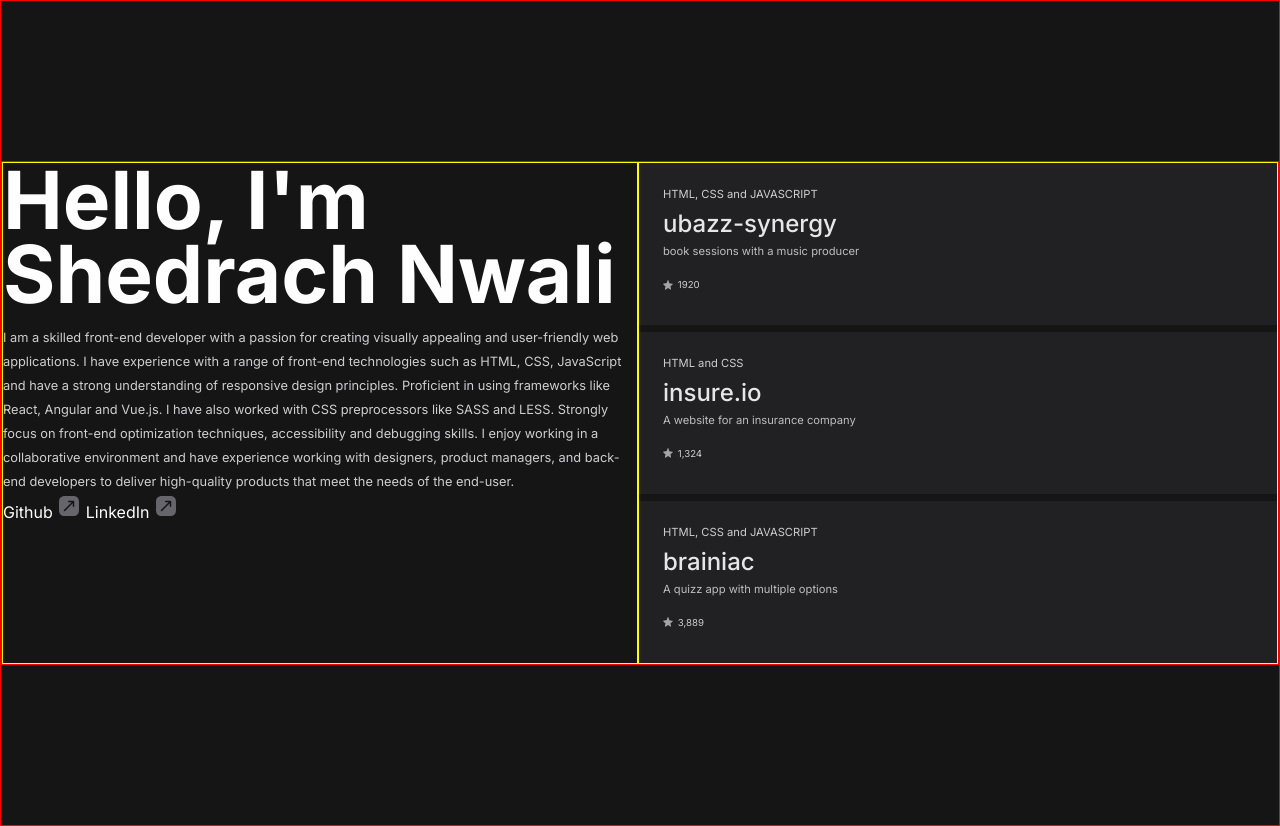
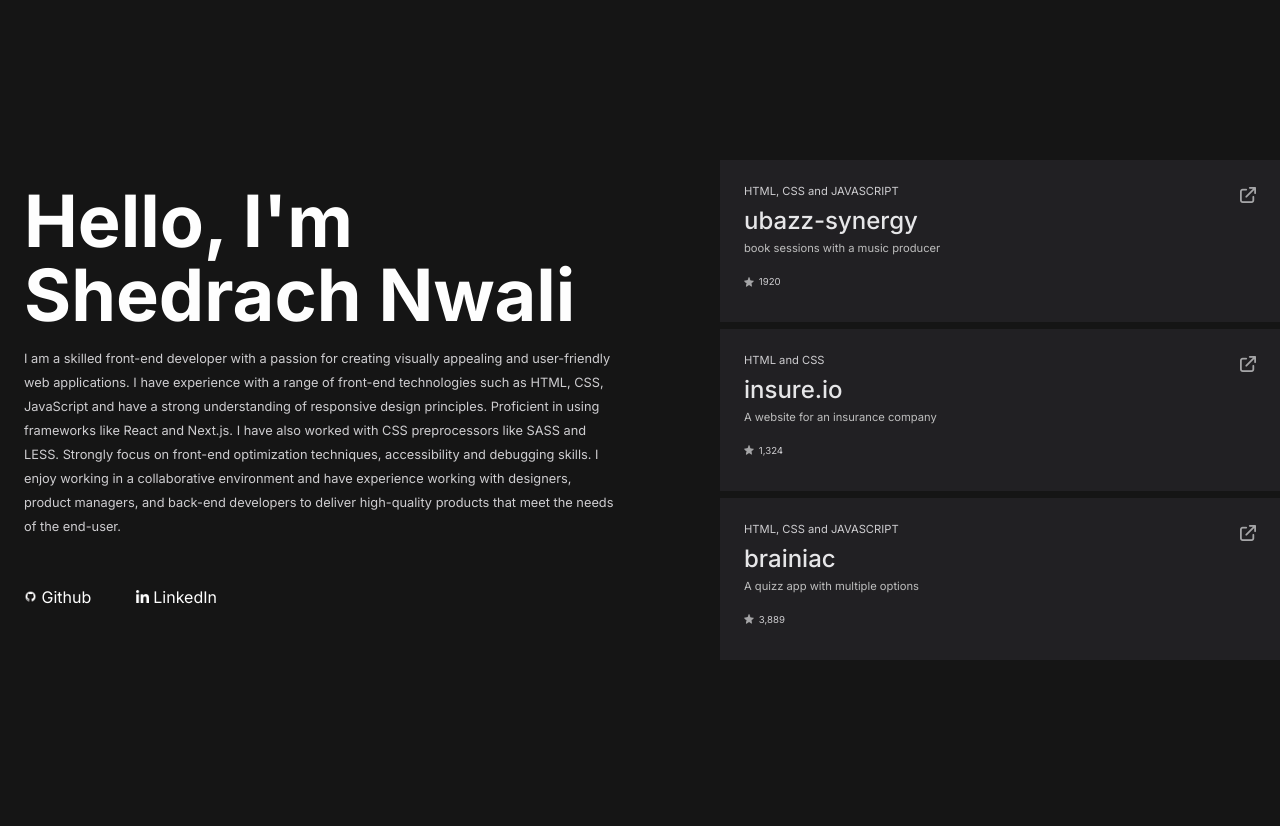
Before and after one commit to shedrachIkenna/portfolio, a plain HTML site: page index.html in a window 1280 px wide. Drawn offline with Linux system fonts and the light colour scheme.

Commit message:
Finished desktop view

```diff
--- a/index.html
+++ b/index.html
@@ -19,18 +19,21 @@
                         <h1>Shedrach Nwali</h1>
                     </div>
                     <div class="roleBox">
-                        <p class="mainText">I am a skilled front-end developer with a passion for creating visually appealing and user-friendly web applications. I have experience with a range of front-end technologies such as HTML, CSS, JavaScript and have a strong understanding of responsive design principles. Proficient in using frameworks like React, Angular and Vue.js. I have also worked with CSS preprocessors like SASS and LESS. Strongly focus on front-end optimization techniques, accessibility and debugging skills. I enjoy working in a collaborative environment and have experience working with designers, product managers, and back-end developers to deliver high-quality products that meet the needs of the end-user.</p>
+                        <p class="mainText">I am a skilled front-end developer with a passion for creating visually appealing and user-friendly web applications. I have experience with a range of front-end technologies such as HTML, CSS, JavaScript and have a strong understanding of responsive design principles. Proficient in using frameworks like React and Next.js. I have also worked with CSS preprocessors like SASS and LESS. Strongly focus on front-end optimization techniques, accessibility and debugging skills. I enjoy working in a collaborative environment and have experience working with designers, product managers, and back-end developers to deliver high-quality products that meet the needs of the end-user.</p>
                     </div>
                 </div>
                 <div class="links">
-                    <a href="">Github <svg xmlns="http://www.w3.org/2000/svg" width="24" height="24" fill="none"><path fill="#66656b" d="M16.19 2H7.81C4.17 2 2 4.17 2 7.81v8.37C2 19.83 4.17 22 7.81 22h8.37c3.64 0 5.81-2.17 5.81-5.81V7.81C22 4.17 19.83 2 16.19 2Zm1.06 10.33c0 .41-.34.75-.75.75s-.75-.34-.75-.75V9.31l-7.72 7.72c-.15.15-.34.22-.53.22s-.38-.07-.53-.22a.754.754 0 0 1 0-1.06l7.72-7.72h-3.02c-.41 0-.75-.34-.75-.75s.34-.75.75-.75h4.83c.41 0 .75.34.75.75v4.83Z"/></svg></a>
-                    <a href="">LinkedIn <svg xmlns="http://www.w3.org/2000/svg" width="24" height="24" fill="none"><path fill="#66656b" d="M16.19 2H7.81C4.17 2 2 4.17 2 7.81v8.37C2 19.83 4.17 22 7.81 22h8.37c3.64 0 5.81-2.17 5.81-5.81V7.81C22 4.17 19.83 2 16.19 2Zm1.06 10.33c0 .41-.34.75-.75.75s-.75-.34-.75-.75V9.31l-7.72 7.72c-.15.15-.34.22-.53.22s-.38-.07-.53-.22a.754.754 0 0 1 0-1.06l7.72-7.72h-3.02c-.41 0-.75-.34-.75-.75s.34-.75.75-.75h4.83c.41 0 .75.34.75.75v4.83Z"/></svg></a>
+                    <a href=""><img src="/img/github.png" alt=""> Github</a>
+                    <a href=""><img src="/img/linkedin.png" alt=""> LinkedIn</a>
                 </div>
             </section>
             <section id="project-box" class="boxes">
                 <div class="pboxes">
                     <a href="https://ubazz-synergy.vercel.app/">
-                        <p class="pboxes-header">HTML, CSS and JAVASCRIPT</p>
+                        <div class="header-box">
+                            <p class="pboxes-header">HTML, CSS and JAVASCRIPT</p>
+                            <img src="/img/elink.png" alt="">
+                        </div>
                         <h2>ubazz-synergy</h2>
                         <p class="pboxes-description">book sessions with a music producer</p>
                         <p class="pboxes-star"><img src="/img/st.png" alt=""> 1920</p>
@@ -38,7 +41,10 @@
                 </div>
                 <div class="pboxes" id="mid-pboxes">
                     <a href="https://ecstatic-joliot-66c908.netlify.app/">
-                        <p class="pboxes-header">HTML and CSS</p>
+                        <div class="header-box">
+                            <p class="pboxes-header">HTML and CSS</p>
+                            <img src="/img/elink.png" alt="">
+                        </div>
                         <h2>insure.io</h2>
                         <p class="pboxes-description">A website for an insurance company</p>
                         <p class="pboxes-star"><img src="/img/st.png" alt=""> 1,324</p>
@@ -46,7 +52,10 @@
                 </div>
                 <div class="pboxes">
                     <a href="https://heuristic-tesla-28f598.netlify.app/">
-                        <p class="pboxes-header">HTML, CSS and JAVASCRIPT</p>
+                        <div class="header-box">
+                            <p class="pboxes-header">HTML, CSS and JAVASCRIPT</p>
+                            <img src="/img/elink.png" alt="">
+                        </div>
                         <h2>brainiac</h2>
                         <p class="pboxes-description">A quizz app with multiple options</p>
                         <p class="pboxes-star"><img src="/img/st.png" alt=""> 3,889</p>
--- a/scss/style.scss
+++ b/scss/style.scss
@@ -10,7 +10,7 @@ body{
     font-family: 'Inter', sans-serif;
     padding: 10rem 0rem;
     background-color: #151515;
-    border: 1px solid red;
+    // border: 1px solid red;
     display: flex;
     justify-content: center;
 
@@ -19,13 +19,13 @@ body{
     }
 
     h1{
-        font-size: 5rem;
+        font-size: 4.5rem;
         font-weight: 700;
     }
 
     .main{
         width: 100%;
-        border: 1px solid red;
+        // border: 1px solid red;
         max-width: 90rem;
 
         @media only screen and (min-width: 768px) {
@@ -34,11 +34,12 @@ body{
         }
 
         .boxes{
-            border: 1px solid yellow;
+            // border: 1px solid yellow;
         }
 
         #profile-box{
             max-width: 40rem;
+            padding: 1.5rem;
             .nameBox{
                 margin-bottom: 1rem;
 
@@ -57,11 +58,23 @@ body{
                 }
             }
 
+            .links{
+                margin-top: 3rem;
+
+                a{
+                    padding-right: 2.5rem;
+                }
+
+                img{
+                    height: 13px;
+                }
+            }
+
 
         }
 
         #project-box{
-            min-width: 40rem;
+            min-width: 35rem;
 
             #mid-pboxes{
                 margin: 0.4rem 0;
@@ -71,6 +84,12 @@ body{
                 padding: 1.5rem;
                 background-color: #212023;
                 // border: 1px solid red;
+
+                .header-box{
+                    display: flex;
+                    align-items: center;
+                    justify-content: space-between;
+                }
 
                 .pboxes-header {
                     color: #cecdd0;
```
Also changed, not shown: css/style.min.css, img/elink.png (added), img/github.png (added), img/linkedin.png (added).
